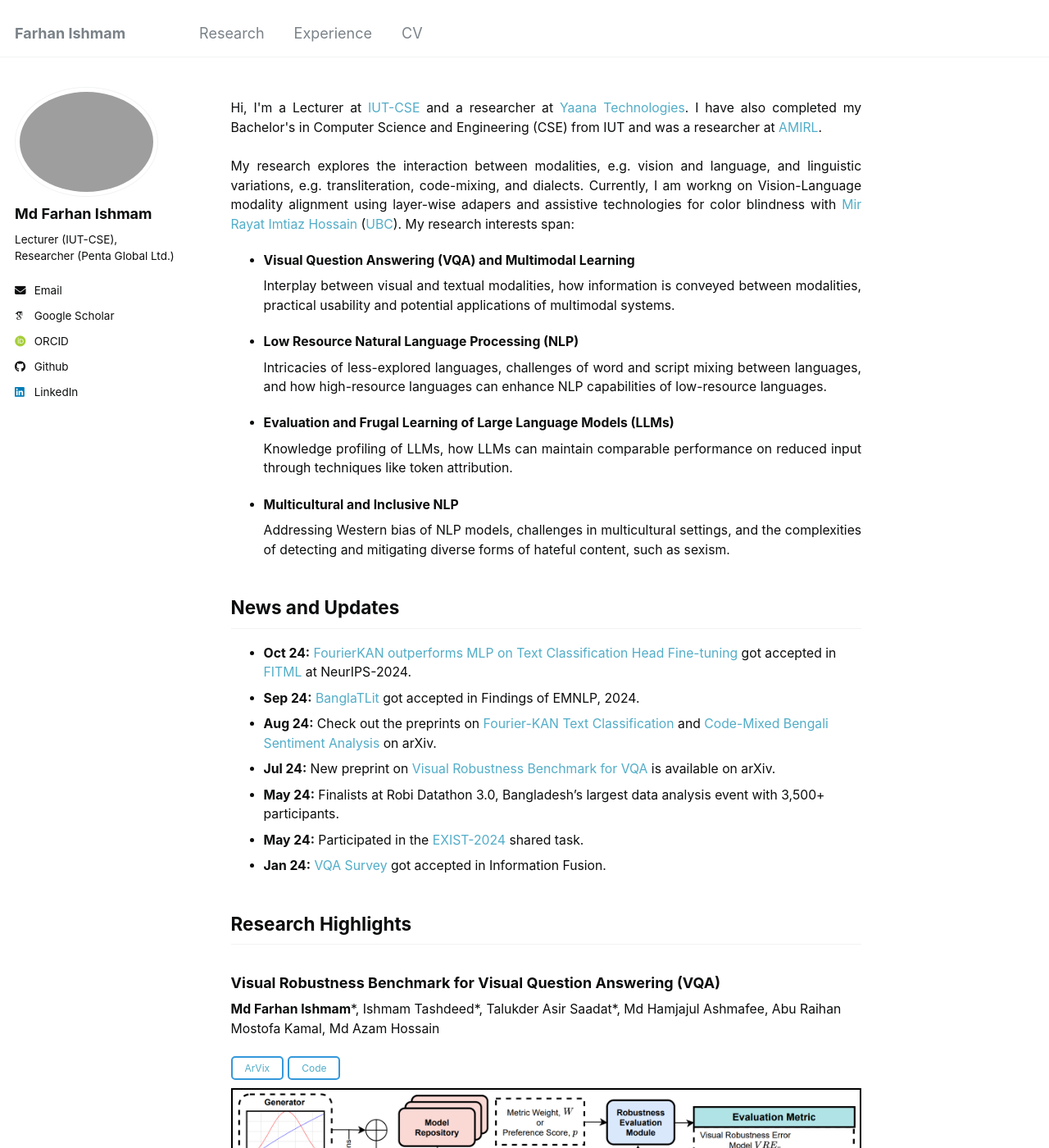
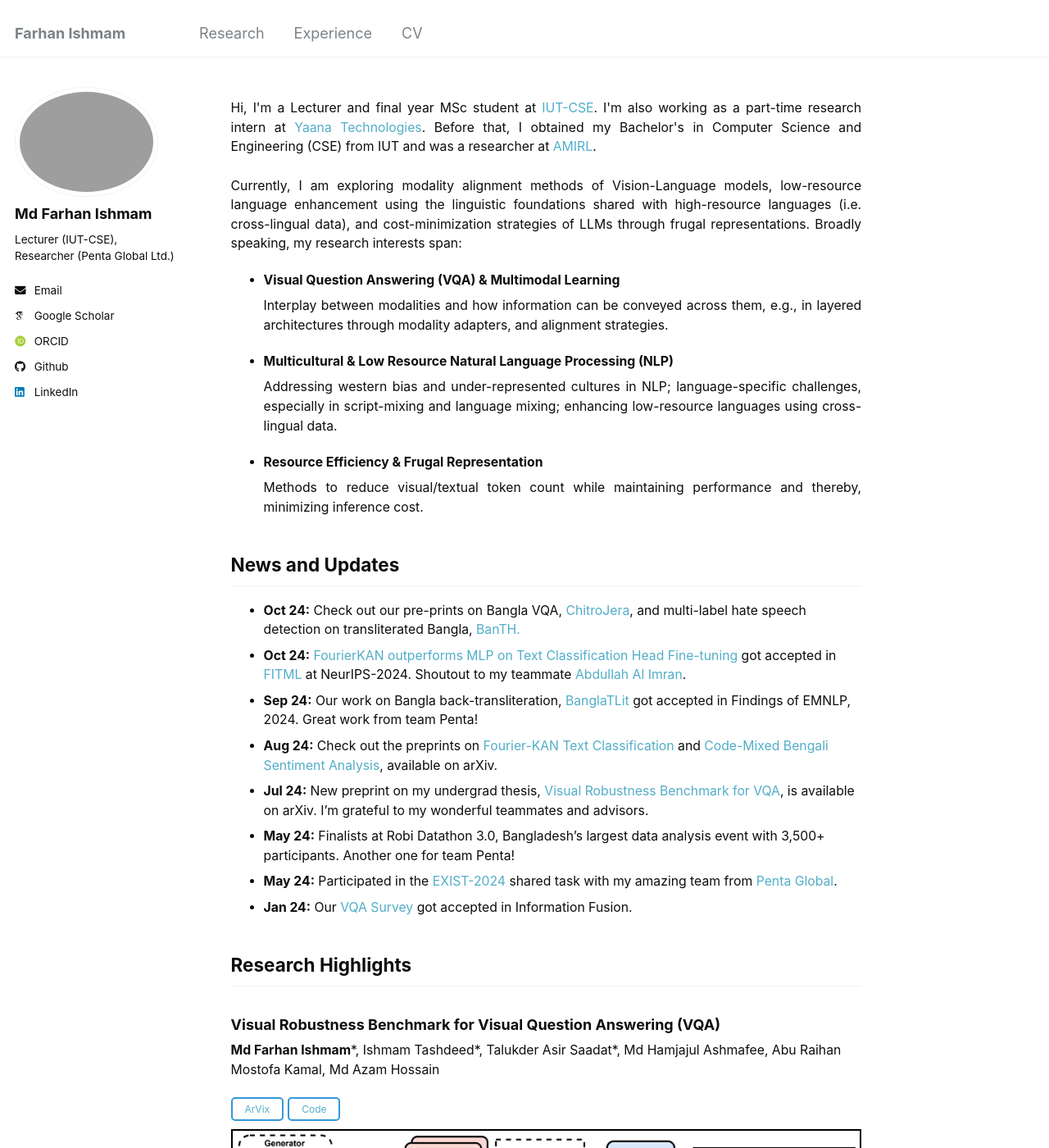
Before and after one commit to farhanishmam/farhanishmam.github.io, a Jekyll site: the page built from _pages/about.md, in a window 1280 px wide and 1400 px high. Shown: the whole window at 82% size. Built offline with Jekyll 4.4.1, drawn with Linux system fonts in a browser that asks for light colours; some web fonts are replaced.

Commit message:
Update about.md

```diff
--- a/_pages/about.md
+++ b/_pages/about.md
@@ -43,35 +43,31 @@ redirect_from:
 </head>
 </html>
 <p class="justified-text">
-Hi, I'm a Lecturer at <a href="https://cse.iutoic-dhaka.edu/">IUT-CSE</a> and a researcher at <a href="https://www.yaanatech.com/">Yaana Technologies</a>. I have also completed my Bachelor's in Computer Science and Engineering (CSE) from IUT and was a researcher at <a href = "https://amirl.org/">AMIRL</a>.<br><br>My research explores the interaction between modalities, e.g. vision and language, and linguistic variations, e.g. transliteration, code-mixing, and dialects. Currently, I am workng on Vision-Language modality alignment using layer-wise adapers and assistive technologies for color blindness with <a href = "https://sites.google.com/view/mirrayatimtiazhossain/home">Mir Rayat Imtiaz Hossain</a> (<a href="https://www.ubc.ca/">UBC</a>).
-<!--   I am working with <a href = "https://about.uq.edu.au/experts/32270">Dr Mohammad Ali Moni</a> (<a href="https://www.uq.edu.au/">UQ</a>) on LLM applications in the biomedical domain  -->
-   My research interests span:
+Hi, I'm a Lecturer and final year MSc student at <a href="https://cse.iutoic-dhaka.edu/">IUT-CSE</a>. I'm also working as a part-time research intern at <a href="https://www.yaanatech.com/">Yaana Technologies</a>. Before that, I obtained my Bachelor's in Computer Science and Engineering (CSE) from IUT and was a researcher at <a href = "https://amirl.org/">AMIRL</a>.<br><br>Currently, I am exploring modality alignment methods of Vision-Language models, low-resource language enhancement using the linguistic foundations shared with high-resource languages (i.e. cross-lingual data), and cost-minimization strategies of LLMs through frugal representations. Broadly speaking, my research interests span:
 </p>
 <ul>
-  <li><strong>Visual Question Answering (VQA) and Multimodal Learning</strong></li>
+  <li><strong>Visual Question Answering (VQA) & Multimodal Learning</strong></li>
 
-  <p class="justified-text"> Interplay between visual and textual modalities, how information is conveyed between modalities, practical usability and potential applications of multimodal systems. </p>
+  <p class="justified-text"> Interplay between modalities and how information can be conveyed across them, e.g., in layered architectures through modality adapters, and alignment strategies. </p>
 
-  <li><strong>Low Resource Natural Language Processing (NLP)</strong></li>
+  <li><strong>Multicultural & Low Resource Natural Language Processing (NLP)</strong></li>
 
-  <p class="justified-text"> Intricacies of less-explored languages, challenges of word and script mixing between languages, and how high-resource languages can enhance NLP capabilities of low-resource languages.</p>
+  <p class="justified-text"> Addressing western bias and under-represented cultures in NLP; language-specific challenges, especially in script-mixing and language mixing; enhancing low-resource languages using cross-lingual data.</p>
 
-  <li><strong>Evaluation and Frugal Learning of Large Language Models (LLMs)</strong></li>
+  <li><strong>Resource Efficiency & Frugal Representation</strong></li>
 
-  <p class="justified-text"> Knowledge profiling of LLMs, how LLMs can maintain comparable performance on reduced input through techniques like token attribution.</p>
+  <p class="justified-text">Methods to reduce visual/textual token count while maintaining performance and thereby, minimizing inference cost. </p>
 
-  <li><strong>Multicultural and Inclusive NLP</strong></li>
-
-  <p class="justified-text"> Addressing Western bias of NLP models, challenges in multicultural settings, and the complexities of detecting and mitigating diverse forms of hateful content, such as sexism. </p>
 </ul>
 <h2>News and Updates</h2>
-- **Oct 24:** <a href="https://github.com/farhanishmam/BanglaTLit">FourierKAN outperforms MLP on Text Classification Head Fine-tuning</a> got accepted in [FITML](https://sites.google.com/view/neurips2024-ftw) at NeurIPS-2024.
-- **Sep 24:** <a href="https://github.com/farhanishmam/BanglaTLit">BanglaTLit</a> got accepted in Findings of EMNLP, 2024.
-- **Aug 24:** Check out the preprints on <a href="https://arxiv.org/abs/2408.08803">Fourier-KAN Text Classification</a> and <a href="https://arxiv.org/abs/2408.08964">Code-Mixed Bengali Sentiment Analysis</a> on arXiv.
-- **Jul 24:** New preprint on <a href="https://arxiv.org/abs/2407.03386">Visual Robustness Benchmark for VQA</a> is available on arXiv.
-- **May 24:** Finalists at Robi Datathon 3.0, Bangladesh's largest data analysis event with 3,500+ participants.
-- **May 24:** Participated in the <a href="http://nlp.uned.es/exist2024/">EXIST-2024</a> shared task.
-- **Jan 24:** <a href="https://www.sciencedirect.com/science/article/abs/pii/S1566253524000484">VQA Survey</a> got accepted in Information Fusion.
+- **Oct 24:** Check out our pre-prints on Bangla VQA, [ChitroJera](https://arxiv.org/abs/2410.14991), and multi-label hate speech detection on transliterated Bangla, [BanTH.](https://arxiv.org/abs/2410.13281)
+- **Oct 24:** <a href="https://github.com/farhanishmam/BanglaTLit">FourierKAN outperforms MLP on Text Classification Head Fine-tuning</a> got accepted in [FITML](https://sites.google.com/view/neurips2024-ftw) at NeurIPS-2024. Shoutout to my teammate [Abdullah Al Imran](https://www.imranabdullah.com/about).
+- **Sep 24:** Our work on Bangla back-transliteration, <a href="https://github.com/farhanishmam/BanglaTLit">BanglaTLit</a> got accepted in Findings of EMNLP, 2024. Great work from team Penta!
+- **Aug 24:** Check out the preprints on <a href="https://arxiv.org/abs/2408.08803">Fourier-KAN Text Classification</a> and <a href="https://arxiv.org/abs/2408.08964">Code-Mixed Bengali Sentiment Analysis</a>, available on arXiv.
+- **Jul 24:** New preprint on my undergrad thesis, <a href="https://arxiv.org/abs/2407.03386">Visual Robustness Benchmark for VQA</a>, is available on arXiv. I'm grateful to my wonderful teammates and advisors.
+- **May 24:** Finalists at Robi Datathon 3.0, Bangladesh's largest data analysis event with 3,500+ participants. Another one for team Penta!
+- **May 24:** Participated in the <a href="http://nlp.uned.es/exist2024/">EXIST-2024</a> shared task with my amazing team from <a href="https://www.pentabd.com/">Penta Global</a>.
+- **Jan 24:** Our <a href="https://www.sciencedirect.com/science/article/abs/pii/S1566253524000484">VQA Survey</a> got accepted in Information Fusion.
 <br>
 <h2>Research Highlights</h2>
 <h3>Visual Robustness Benchmark for Visual Question Answering (VQA)</h3>
```
